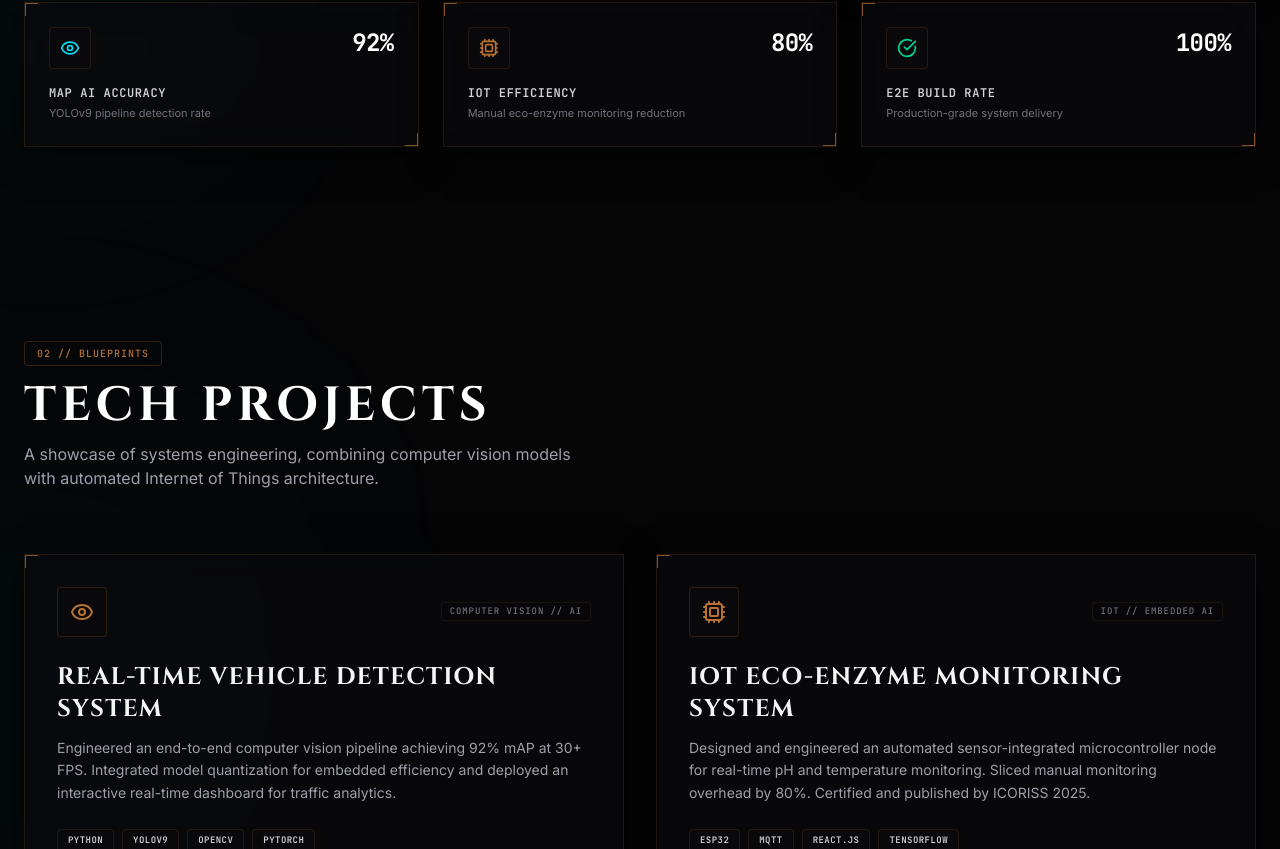
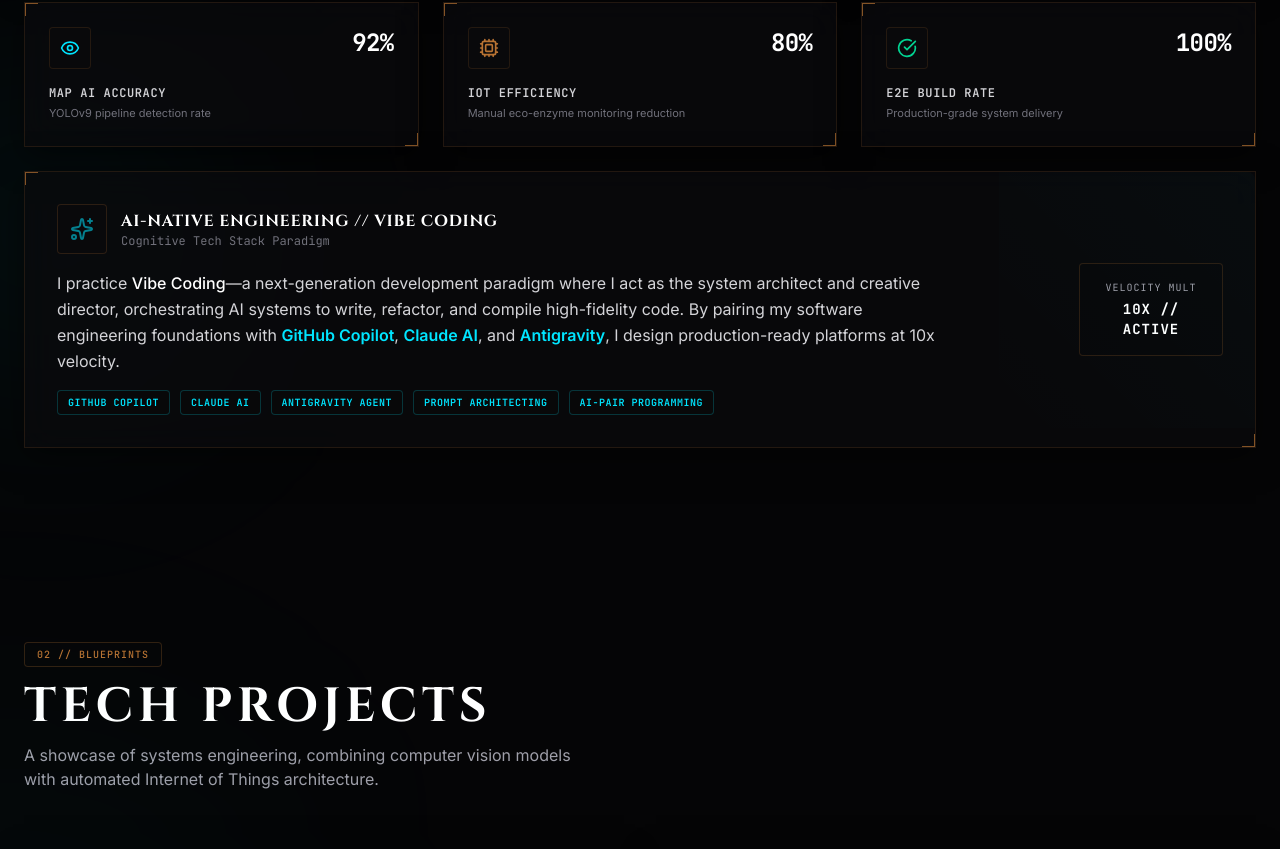
Before and after one commit to Zery-Gallanta/cv-website, a React (Vite) app: page / in a window 1280 px wide. Shown: the part 1791-2640 px from the top of the page. Built offline with nearby package versions, Linux system fonts and the light colour scheme.

Commit message:
feat: declare AI-native Vibe Coding workflow in Hero badges and Bento grid

```diff
--- a/src/components/BentoSection.jsx
+++ b/src/components/BentoSection.jsx
@@ -1,6 +1,6 @@
 import React from "react";
 import { motion } from "framer-motion";
-import { Briefcase, GraduationCap, Award, Cpu, Eye, CheckCircle, ArrowRight, Cog } from "lucide-react";
+import { Briefcase, GraduationCap, Award, Cpu, Eye, CheckCircle, ArrowRight, Cog, Sparkles } from "lucide-react";
 
 export default function BentoSection() {
   const containerVariants = {
@@ -210,6 +210,48 @@
             </div>
           </motion.div>
         ))}
+
+        {/* Card D: AI-Native Vibe Coding (Spans 3 columns) */}
+        <motion.div
+          variants={cardVariants}
+          className="md:col-span-3 hextech-card hextech-border p-6 md:p-8 flex flex-col md:flex-row justify-between items-start md:items-center gap-6 group overflow-hidden relative"
+        >
+          <div className="absolute top-0 right-0 w-64 h-64 bg-gradient-to-bl from-hextech-blue/5 to-transparent rounded-tr-lg opacity-40 pointer-events-none group-hover:scale-110 transition-transform duration-500" />
+
+          <div className="space-y-4 max-w-4xl text-left">
+            <div className="flex items-center space-x-3.5">
+              <div className="p-3 bg-zinc-950 rounded border border-brass/20 group-hover:border-hextech-blue/40 transition-colors">
+                <Sparkles className="w-6 h-6 text-hextech-blue animate-pulse" />
+              </div>
+              <div>
+                <h3 className="text-base font-cinzel font-bold text-white uppercase tracking-wider">AI-Native Engineering // Vibe Coding</h3>
+                <p className="text-xs text-zinc-500 font-mono">Cognitive Tech Stack Paradigm</p>
+              </div>
+            </div>
+
+            <p className="text-zinc-300 font-sans text-sm md:text-base leading-relaxed">
+              I practice <strong className="text-white font-medium">Vibe Coding</strong>—a next-generation development paradigm where I act as the system architect and creative director, orchestrating AI systems to write, refactor, and compile high-fidelity code. By pairing my software engineering foundations with <strong className="text-hextech-blue font-semibold">GitHub Copilot</strong>, <strong className="text-hextech-blue font-semibold">Claude AI</strong>, and <strong className="text-hextech-blue font-semibold">Antigravity</strong>, I design production-ready platforms at 10x velocity.
+            </p>
+
+            <div className="flex flex-wrap gap-2.5">
+              {["GitHub Copilot", "Claude AI", "Antigravity Agent", "Prompt Architecting", "AI-Pair Programming"].map((badge, idx) => (
+                <span
+                  key={idx}
+                  className="px-2.5 py-1 rounded bg-zinc-950/80 border border-hextech-blue/20 text-[10px] font-mono font-semibold uppercase text-hextech-blue tracking-wider"
+                >
+                  {badge}
+                </span>
+              ))}
+            </div>
+          </div>
+
+          <div className="flex-shrink-0 flex items-center justify-center p-4 rounded bg-zinc-950/60 border border-brass/20 group-hover:border-hextech-blue/30 w-full md:w-36 text-center">
+            <span className="text-[10px] font-mono text-zinc-400 uppercase tracking-widest">
+              Velocity Mult
+              <strong className="text-white text-sm block mt-1">10X // ACTIVE</strong>
+            </span>
+          </div>
+        </motion.div>
       </motion.div>
     </section>
   );
--- a/src/components/Hero.jsx
+++ b/src/components/Hero.jsx
@@ -1,6 +1,6 @@
 import React from "react";
 import { motion } from "framer-motion";
-import { Mail, Phone, Cpu, Smartphone, Code, ArrowUpRight } from "lucide-react";
+import { Mail, Phone, Cpu, Smartphone, Code, ArrowUpRight, Sparkles } from "lucide-react";
 
 const GithubIcon = (props) => (
   <svg role="img" viewBox="0 0 24 24" fill="currentColor" className={props.className}>
@@ -46,6 +46,7 @@
     { icon: <Code className="w-3.5 h-3.5 text-hextech-blue" />, label: "Software Engineer" },
     { icon: <Smartphone className="w-3.5 h-3.5 text-brass" />, label: "Mobile Developer" },
     { icon: <Cpu className="w-3.5 h-3.5 text-hextech-blue" />, label: "IoT Integrator" },
+    { icon: <Sparkles className="w-3.5 h-3.5 text-brass" />, label: "AI-Native Coder" },
   ];
 
   return (
```
